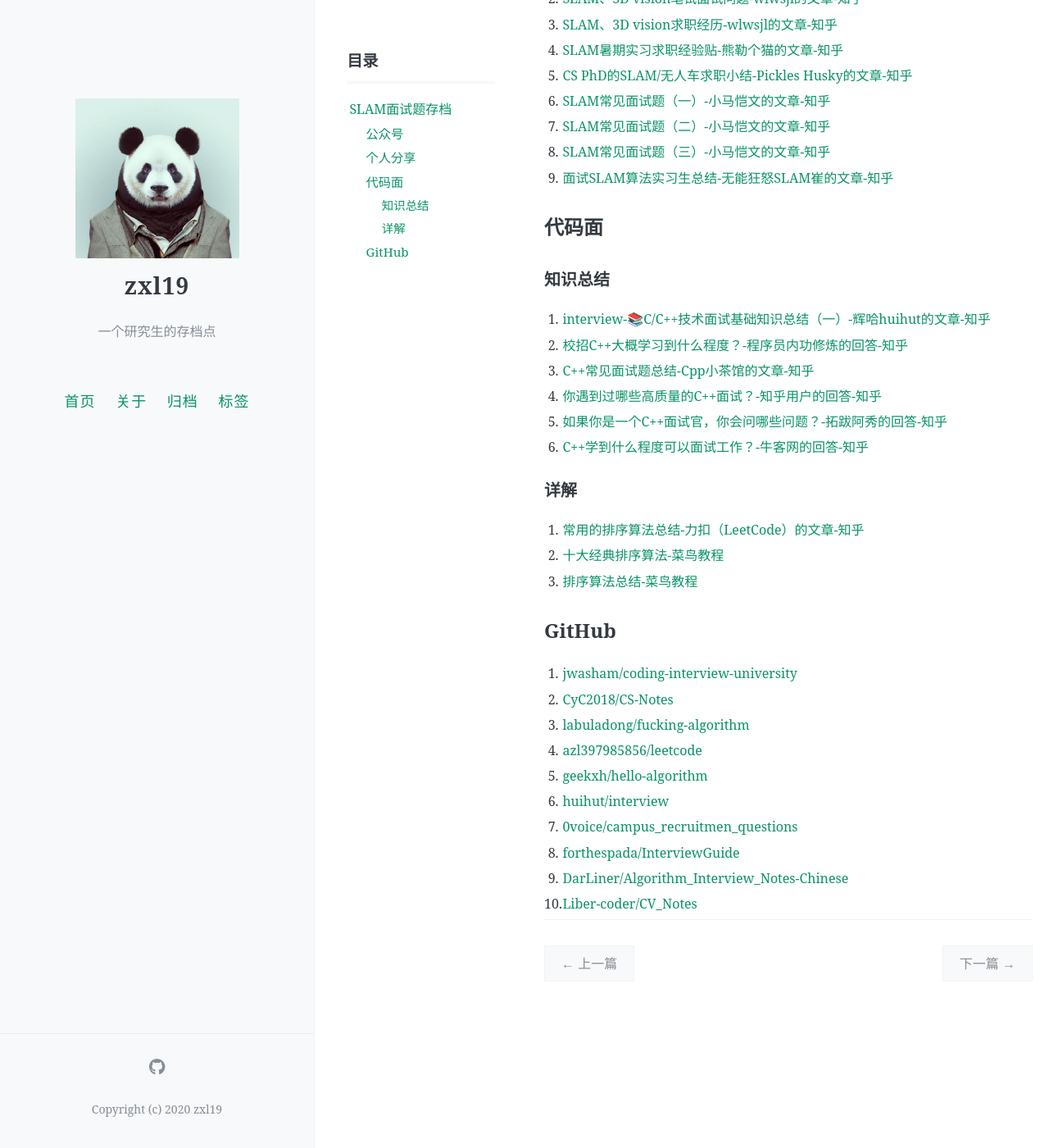
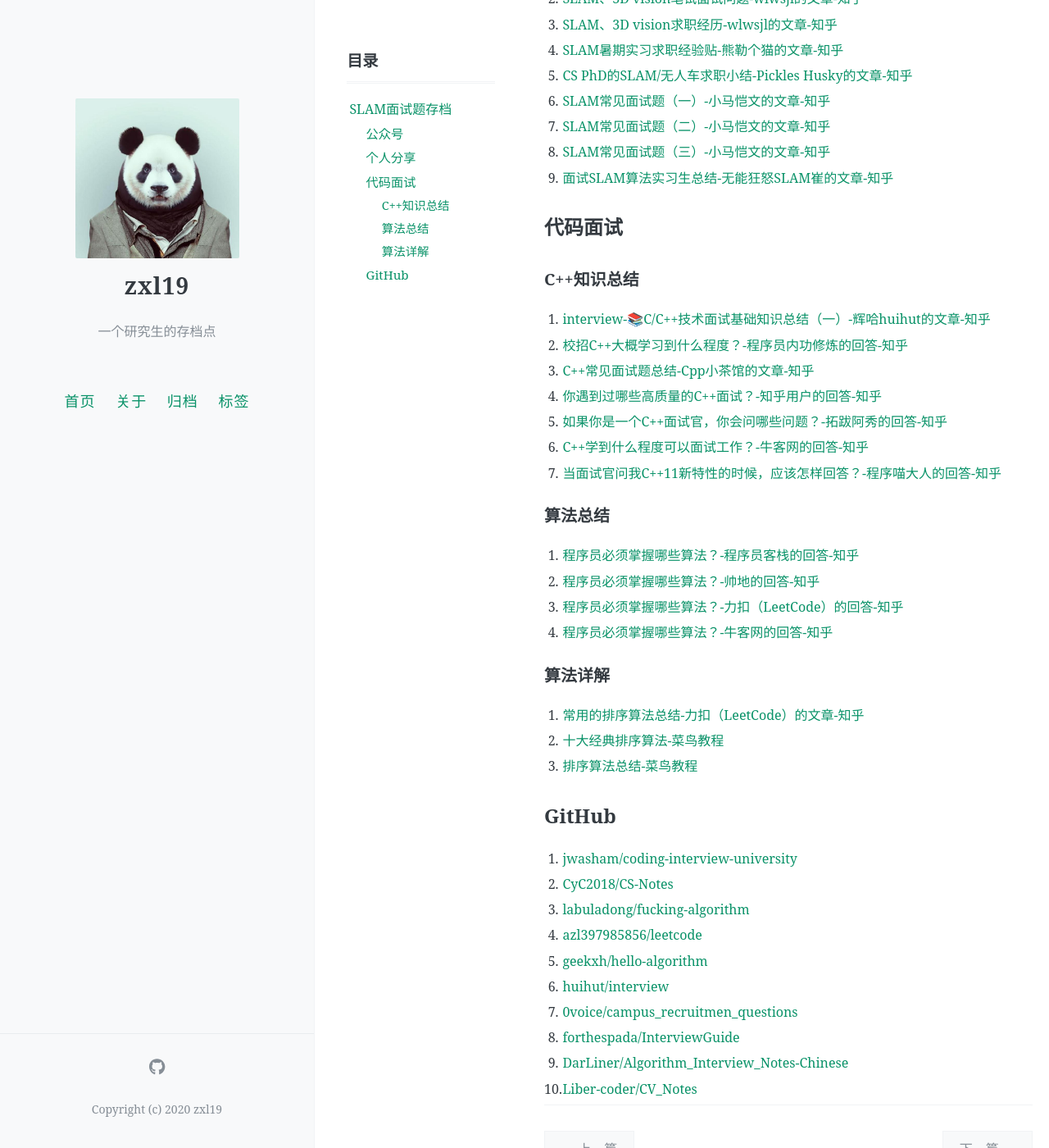
Before and after one commit to zxl19/zxl19.github.io, a Jekyll site: the page built from _posts/2021-05-22-slam-interview.md, in a window 1280 px wide and 1400 px high, scrolled down 590 px. Shown: the whole window at 82% size. Built offline with Jekyll 4.4.1, drawn with Linux system fonts in a browser that asks for light colours; comment, search, counter and statistics services are not loaded.

Commit message:
Update Posts

```diff
--- a/_posts/2021-05-22-slam-interview.md
+++ b/_posts/2021-05-22-slam-interview.md
@@ -32,9 +32,9 @@ SLAM方向面试题存档。
 8. [SLAM常见面试题（三）-小马恺文的文章-知乎](https://zhuanlan.zhihu.com/p/46697912)
 9. [面试SLAM算法实习生总结-无能狂怒SLAM崔的文章-知乎](https://zhuanlan.zhihu.com/p/76280626)
 
-## 代码面
+## 代码面试
 
-### 知识总结
+### C++知识总结
 
 1. [interview-📚C/C++技术面试基础知识总结（一）-辉哈huihut的文章-知乎](https://zhuanlan.zhihu.com/p/114311142)
 2. [校招C++大概学习到什么程度？-程序员内功修炼的回答-知乎](https://www.zhihu.com/question/290102232/answer/2094675219)
@@ -42,8 +42,16 @@ SLAM方向面试题存档。
 4. [你遇到过哪些高质量的C++面试？-知乎用户的回答-知乎](https://www.zhihu.com/question/60911582/answer/1783988850)
 5. [如果你是一个C++面试官，你会问哪些问题？-拓跋阿秀的回答-知乎](https://www.zhihu.com/question/451327108/answer/1868156551)
 6. [C++学到什么程度可以面试工作？-牛客网的回答-知乎](https://www.zhihu.com/question/400543720/answer/1845364139)
+7. [当面试官问我C++11新特性的时候，应该怎样回答？-程序喵大人的回答-知乎](https://www.zhihu.com/question/65209863/answer/1957019832)
 
-### 详解
+### 算法总结
+
+1. [程序员必须掌握哪些算法？-程序员客栈的回答-知乎](https://www.zhihu.com/question/23148377/answer/714596562)
+2. [程序员必须掌握哪些算法？-帅地的回答-知乎](https://www.zhihu.com/question/23148377/answer/863990767)
+3. [程序员必须掌握哪些算法？-力扣（LeetCode）的回答-知乎](https://www.zhihu.com/question/23148377/answer/602761180)
+4. [程序员必须掌握哪些算法？-牛客网的回答-知乎](https://www.zhihu.com/question/23148377/answer/1012283025)
+
+### 算法详解
 
 1. [常用的排序算法总结-力扣（LeetCode）的文章-知乎](https://zhuanlan.zhihu.com/p/40695917)
 2. [十大经典排序算法-菜鸟教程](https://www.runoob.com/w3cnote/ten-sorting-algorithm.html)
```
Also changed, not shown: _posts/.2021-09-10-interview-record.md (+1 -1 lines), _posts/2021-09-25-cpp-interview.md (+6 -3 lines).
